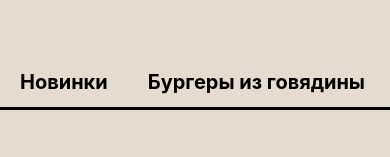
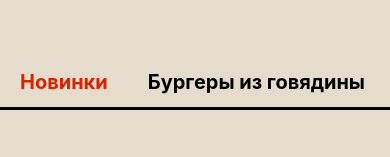
Before and after one commit to nomoreerrors/burger-king-start, a React Native app: screen / in a window 390 px wide. Shown: the part 575-732 px from the top of the page. Built offline with nearby package versions, Linux system fonts and the light colour scheme.

Commit message:
9 feb dynamic menu

```diff
--- a/components/Banner.js
+++ b/components/Banner.js
@@ -21,7 +21,7 @@ export default function Banner ({isActive}) {
     return (
 
 
-                        <View style={styles.mainContainer}>
+                        <View style={styles.mainContainer} >
                                 <View style={[styles.buttonWrapper, {height: 110, marginTop: 20}]}>
                                         <View style={styles.buttonDelivery}>
 
--- a/components/BurgerStyle.js
+++ b/components/BurgerStyle.js
@@ -32,7 +32,7 @@ import colors from "./colors";
         <View ref={(ref) =>  menuButtonsRef.current = ref}
                           onLayout={event => {
                             menuButtonsRef.current.measure((fx, fy, width, height, px, py) => {
-                            // console.log(py)
+                            // console.log(height)
                             })}}>
         {burgerList}
         </View>
--- a/components/Main.js
+++ b/components/Main.js
@@ -18,17 +18,46 @@ export default function Main ({navigation}) {
 
     const {brown, gray, main, mainLight, yellow} = colors
     const [data, setData] = useState(burgerData)
-    const [itemOffset, setItemOffset] = useState([])
-    const [toggle, setToggle] = useState()
+    const [activeMenuButton, setActiveMenuButton] = useState(
+                                        data.filter(i => i.header).map(
+                                                    i => i.isActive))
+    const flatListItemContainersOffsetY = useRef()
+    console.log(activeMenuButton)
+
+    useEffect(() => {
+
+        const flatlistitemHeight = 120
+        const flatlistItemContainers = data.filter(i => i.menu)
+        const flatListItemsContainersHeight = flatlistItemContainers.map(i => {
+                            return (i.menu.length + 1 ) * flatlistitemHeight })
+
+
+
+        const flatlistHeight = flatListItemsContainersHeight.reduce((acc, value) => acc + value)
+        const flatlistOffset = 685
+        const appHeight = flatlistOffset + flatlistHeight
+
+
+
+
+        let c = appHeight
+        flatListItemContainersOffsetY.current =
+                 flatListItemsContainersHeight.map((i => (c = c - i))).reverse()
+
+    }, [data])
 
 
 
 
 
-    const itemsOffsetRef = data.map(((i, index)  => index = createRef()))
+
+
+
+
         const horizontalFlatlistRef = useRef(null)
          const verticalFlatListRef = useRef(null)
             const value = useRef(new Animated.Value(0)).current
+
 
         const verticalScroll = (id) => {
                 verticalFlatListRef.current.scrollToIndex({index: id})
@@ -37,16 +66,15 @@ export default function Main ({navigation}) {
 
 
         const horizontalScroll = (index) => {
-        console.log('horizontal scroll working')
-        horizontalFlatlistRef.current.scrollToIndex({index: index})
+            horizontalFlatlistRef.current.scrollToIndex({index: index + 1})
+
         }
 
 
 
-  useEffect(() => {
 
-    console.log(toggle)
-  }, [toggle])
+
+
 
 
 
@@ -66,12 +94,12 @@ export default function Main ({navigation}) {
                       <FlatList data={data}
                                 ref={horizontalFlatlistRef}
                                 horizontal={true}
-                                renderItem={({item}) => {
+                                renderItem={({item, index}) => {
                                         if(item.header)
                                         return <MenuButtons2
                                                 verticalScroll={() => verticalScroll(item.id - 1)}
                                                 animatedValue={value}
-                                                itemOffset={itemOffset}
+                                                isActive={activeMenuButton[index - 2]}
                                                 header={item.header}
                                                 key={item.id}
                                                 data={data}
@@ -87,18 +115,7 @@ export default function Main ({navigation}) {
 
 
                     {item.header &&
-                            <View  ref={(ref) =>  itemsOffsetRef[index].current = ref}
-                                onLayout={event => {
-                                        itemsOffsetRef[index].current.measure((
-                                                        fx, fy, width,
-                                                        height, px, py) => {
-                                            setItemOffset(itemOffset => [...itemOffset, py])
-
-                                        })
-
-
-                                }} >
-
+                            <View >
                                     <Text style={styles.menuHeaderText}>
                                     {item.header}
                                     </Text>
@@ -126,7 +143,7 @@ export default function Main ({navigation}) {
 
     return (
 
-            <View style={{backgroundColor: main}}>
+            <View style={{backgroundColor: main}} >
 
 
                     <StatusBar backgroundColor={colors.brown}/>
@@ -157,50 +174,12 @@ export default function Main ({navigation}) {
                                                         }}],
                                                 {listener: event => {
                                                         const offsetY = event.nativeEvent.contentOffset.y
-                                                     if(itemOffset.length === data.length - 2) {
-                                                        // console.log('OffsetY:' + offsetY)
-                                                        itemOffset.forEach((i, index )=> {
+
+                                                        flatListItemContainersOffsetY.current.forEach(
+                                                            (i, index ) => {
                                                                 if(offsetY > i - 200 && offsetY < i + 5) {
-                                                            horizontalScroll(index + 2)
-                                                            console.log(index + 2)
-                                                            }
-                                                        })
-                                                     }
-
-
-
-
-
-
-                                                    //  if(itemOffset.length === data.length - 2) {
-                                                    //     if(offsetY < itemOffset[0] && toggle !== 1) {
-                                                    //     setToggle(1)
-                                                    //     horizontalScroll(1)
-
-                                                    // } else if
-                                                    //     (offsetY > itemOffset[0] &&
-                                                    //      offsetY < itemOffset[1] &&
-                                                    //      toggle !== 2) {
-                                                    //      setToggle(2)
-                                                    //      horizontalScroll(2)
-
-                                                    // } else if
-                                                    //     (offsetY > itemOffset[1] &&
-                                                    //      offsetY < itemOffset[2] &&
-                                                    //      toggle !== 3) {
-                                                    //      setToggle(3)
-                                                    //      horizontalScroll(4)
-
-                                                    // } else if
-                                                    //     (offsetY > itemOffset[2] && toggle !== 4) {
-                                                    //     setToggle(4)
-                                                    //     horizontalScroll(5)
-                                                    //   }
-
-
-
-                                                    // }
-                                                },
+                                                                horizontalScroll(index)
+                                                                }})},
 
                                                     useNativeDriver: false }
                                                 )}
--- a/components/MenuButtons2.js
+++ b/components/MenuButtons2.js
@@ -6,28 +6,10 @@ import colors from "./colors";
 
 
 
-    function MenuButtons ({verticalScroll, animatedValue, data, itemOffset, header}) {
+    function MenuButtons ({verticalScroll, isActive, header}) {
 
         const {red, brown, transparent} = colors
-        const offsetY = useRef()
         const AnimatedTouchable = Animated.createAnimatedComponent(TouchableOpacity)
-        const [isLoading, setIsLoading] = useState(false)
-        const scrollRef = useRef(null)
-
-        useEffect(() => {
-            if(itemOffset.length === data.length - 2) {
-                offsetY.current = itemOffset
-                // console.log(offsetY.current)
-                setIsLoading(true)
-            }
-        }, [itemOffset])
-
-
-
-
-
-
-
 
 
 
@@ -35,33 +17,16 @@ import colors from "./colors";
     return (
         <AnimatedTouchable
                                     onPress={verticalScroll}
-                                    style={[styles.menu,
-                                            //    { borderColor:
-                                            //     animatedValue.interpolate({
-                                            //         inputRange: [0, 1450, 1460],
-                                            //         outputRange: [red,
-                                            //                       red,
-                                            //                       transparent],
-                                            //         extrapolate: 'clamp'
-                                            //     })}
-                                                ]}>
+                                    style={styles.menu}>
+
+                                <Animated.Text
+                                    style={isActive ? styles.isActive : styles.isNotActive}>
 
 
 
-                                <Animated.Text
-                                    style={[styles.text,
-                                    //         {color: animatedValue.interpolate({
-                                    //         inputRange: [0, 1450, 1460],
-                                    //         outputRange: [red,
-                                    //                       red,
-                                    //                       brown],
-                                    //         extrapolate: 'clamp'
-                                    //  })}
-                                     ]}>
-
                                 {header}
                                 </Animated.Text>
-    </AnimatedTouchable>
+        </AnimatedTouchable>
 
     )
 
@@ -91,13 +56,23 @@ const styles = StyleSheet.create({
 
     },
 
-    text: {
+    isActive: {
+        fontSize: 20,
+        fontWeight: 700,
+        marginRight: 20,
+        marginLeft: 20,
+        color: colors.red,
+
+    },
+
+    isNotActive: {
         fontSize: 20,
         fontWeight: 700,
         marginRight: 20,
         marginLeft: 20
 
     },
+
     horizontalScroll: {
 
         backgroundColor: colors.main,
--- a/components/data/data.js
+++ b/components/data/data.js
@@ -12,6 +12,7 @@ export default [
 
     {
         id: 3,
+        isActive: true,
         header: 'Новинки',
         menu: [
 
@@ -38,6 +39,7 @@ export default [
     {
         id: 4,
         header: 'Бургеры из говядины',
+        isActive: false,
         menu: [
 
             {id: 1,
@@ -82,6 +84,7 @@ export default [
     {
         id: 5,
         header: 'Бургеры из курицы',
+        isActive: false,
         menu: [
 
             {id: 1,
@@ -105,6 +108,7 @@ export default [
     {
         id: 6,
         header: 'Роллы',
+        isActive: false,
         menu: [
 
             {id: 1,
@@ -128,6 +132,7 @@ export default [
     {
         id: 7,
         header: 'Закуски',
+        isActive: false,
         menu: [
 
             {id: 1,
```
Lines whose indentation alone changed are shown as unchanged.
